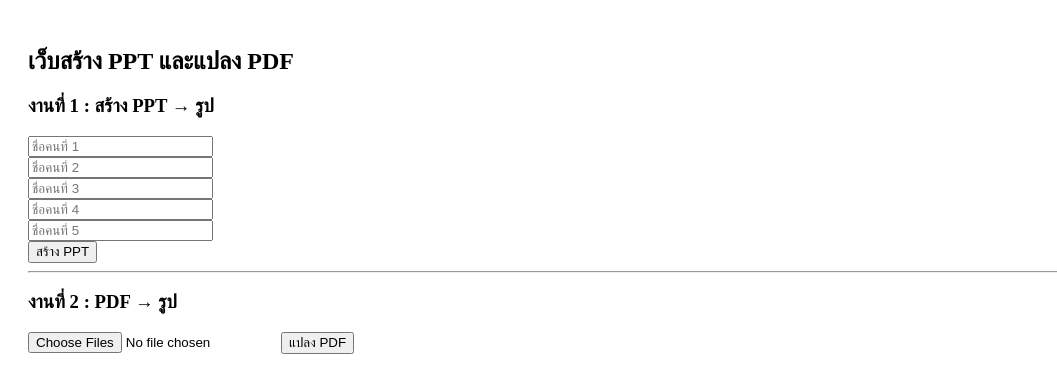
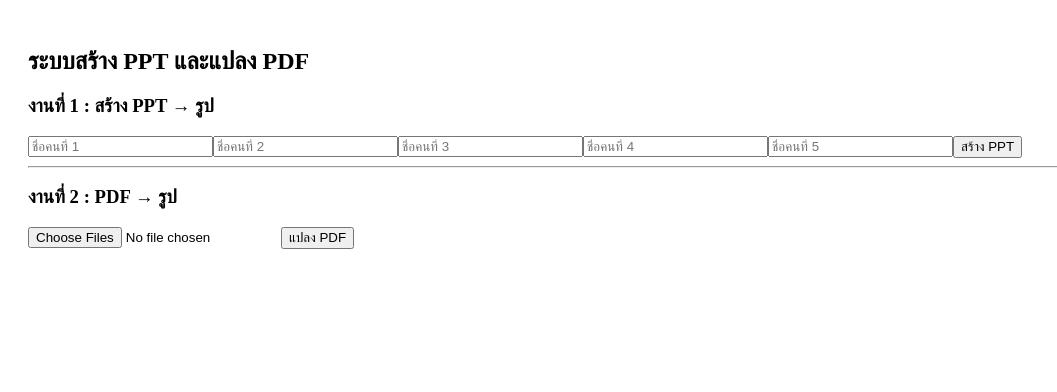
Before and after one commit to TeEarth/ppt-pdf-webapp, a Next.js app: page / in a window 1280 px wide. Shown: the top 392 px of the page, without its empty margins (0-1057 px from the left). Built offline with nearby package versions, Linux system fonts and the light colour scheme.

Commit message:
Update page.tsx

```diff
--- a/app/page.tsx
+++ b/app/page.tsx
@@ -1,14 +1,16 @@
 export default function Home() {
   return (
     <main style={{ padding: 20 }}>
-      <h2>เว็บสร้าง PPT และแปลง PDF</h2>
+      <h2>ระบบสร้าง PPT และแปลง PDF</h2>
 
       <h3>งานที่ 1 : สร้าง PPT → รูป</h3>
-      <form action="/api/generate-ppt" method="post">
+      <form
+        action="https://YOUR-BACKEND-URL/generate-ppt"
+        method="post"
+        encType="multipart/form-data"
+      >
         {[1,2,3,4,5].map(i => (
-          <div key={i}>
-            <input name={`name${i}`} placeholder={`ชื่อคนที่ ${i}`} />
-          </div>
+          <input key={i} name={`name${i}`} placeholder={`ชื่อคนที่ ${i}`} />
         ))}
         <button>สร้าง PPT</button>
       </form>
@@ -16,8 +18,12 @@ export default function Home() {
       <hr />
 
       <h3>งานที่ 2 : PDF → รูป</h3>
-      <form action="/api/pdf-to-image" method="post" encType="multipart/form-data">
-        <input type="file" name="pdfs" multiple accept="application/pdf" />
+      <form
+        action="https://YOUR-BACKEND-URL/pdf-to-image"
+        method="post"
+        encType="multipart/form-data"
+      >
+        <input type="file" name="pdfs" multiple />
         <button>แปลง PDF</button>
       </form>
     </main>
```
